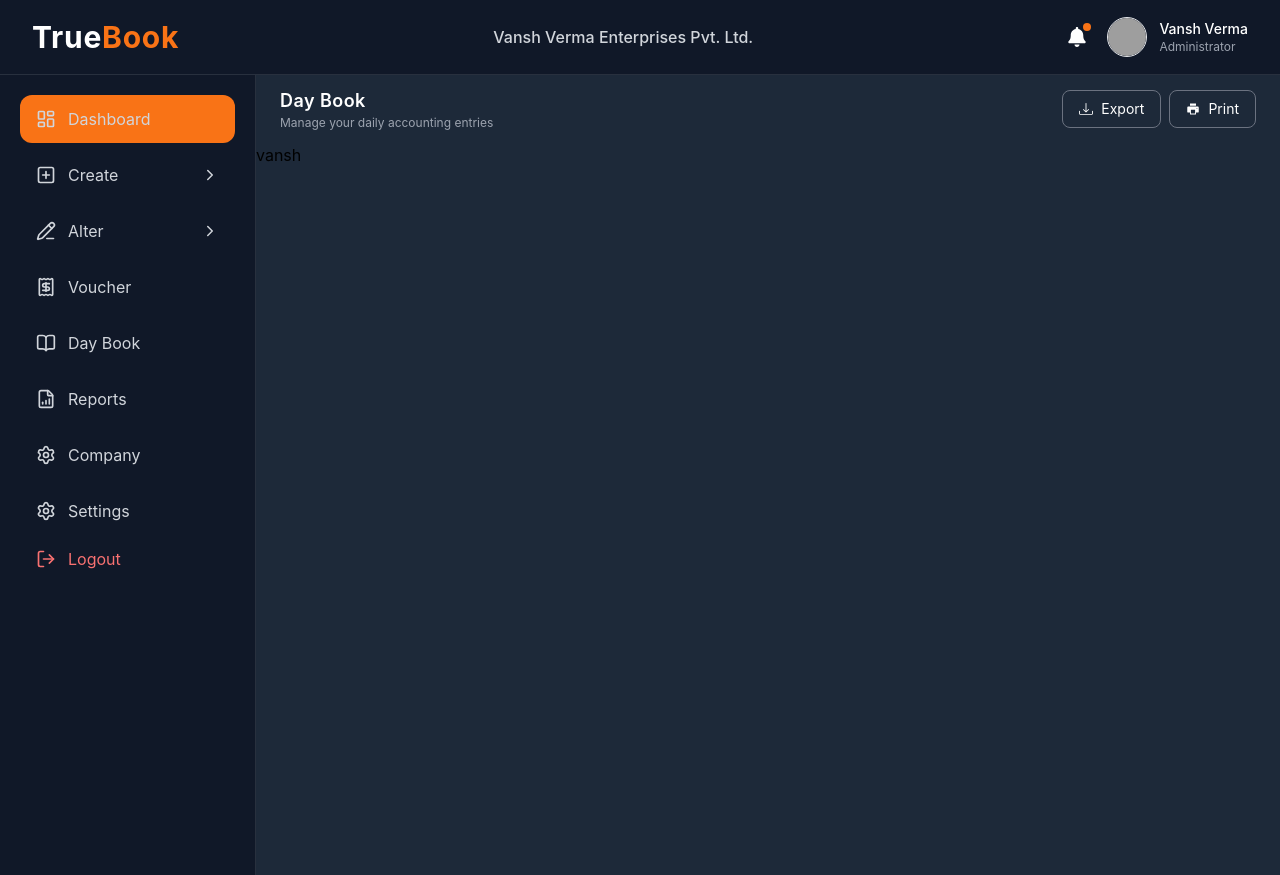
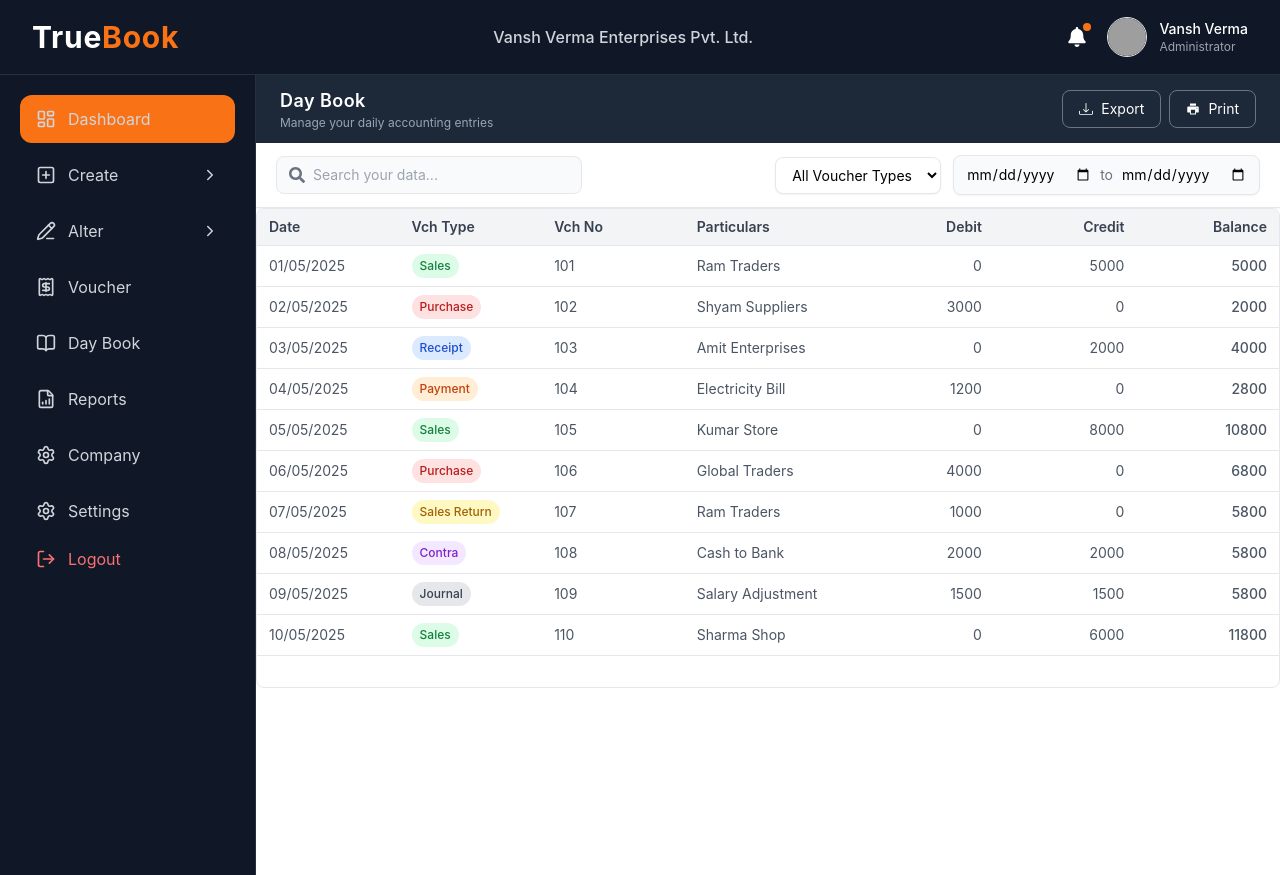
Before and after one commit to vansh-verma-dev/Truebook, a React (Vite) app: page / in a window 1280 px wide. Both pictures are taken after a click on the button "Day Book". Built offline with nearby package versions, Linux system fonts and the light colour scheme; grey boxes are pictures that could not be loaded.

Commit message:
Create a Daybook Page

```diff
--- a/src/Data/Invoice.js
+++ b/src/Data/Invoice.js
@@ -1,9 +1,144 @@
-const Invoice = [
-    {
-        id: 1,
-        Date: "01/05/2025",
-        vchType: "Sales",
-        vchNo: 101,
+const invoices = [
+  {
+    id: 1,
+    date: "01/05/2025",
+    vchType: "Sales",
+    vchNo: 101,
+    particulars: "Ram Traders",
+    debit: 0,
+    credit: 5000,
+    balance: 5000,
+    paymentMode: "Cash",
+    status: "Paid",
+    gst: 18,
+    narration: "Sale of goods",
+  },
+  {
+    id: 2,
+    date: "02/05/2025",
+    vchType: "Purchase",
+    vchNo: 102,
+    particulars: "Shyam Suppliers",
+    debit: 3000,
+    credit: 0,
+    balance: 2000,
+    paymentMode: "Bank",
+    status: "Unpaid",
+    gst: 12,
+    narration: "Purchase raw materials",
+  },
+  {
+    id: 3,
+    date: "03/05/2025",
+    vchType: "Receipt",
+    vchNo: 103,
+    particulars: "Amit Enterprises",
+    debit: 0,
+    credit: 2000,
+    balance: 4000,
+    paymentMode: "UPI",
+    status: "Paid",
+    gst: 0,
+    narration: "Payment received",
+  },
+  {
+    id: 4,
+    date: "04/05/2025",
+    vchType: "Payment",
+    vchNo: 104,
+    particulars: "Electricity Bill",
+    debit: 1200,
+    credit: 0,
+    balance: 2800,
+    paymentMode: "Bank",
+    status: "Paid",
+    gst: 0,
+    narration: "Utility bill payment",
+  },
+  {
+    id: 5,
+    date: "05/05/2025",
+    vchType: "Sales",
+    vchNo: 105,
+    particulars: "Kumar Store",
+    debit: 0,
+    credit: 8000,
+    balance: 10800,
+    paymentMode: "Cash",
+    status: "Paid",
+    gst: 18,
+    narration: "Wholesale sales",
+  },
+  {
+    id: 6,
+    date: "06/05/2025",
+    vchType: "Purchase",
+    vchNo: 106,
+    particulars: "Global Traders",
+    debit: 4000,
+    credit: 0,
+    balance: 6800,
+    paymentMode: "UPI",
+    status: "Unpaid",
+    gst: 5,
+    narration: "Office supplies purchase",
+  },
+  {
+    id: 7,
+    date: "07/05/2025",
+    vchType: "Sales Return",
+    vchNo: 107,
+    particulars: "Ram Traders",
+    debit: 1000,
+    credit: 0,
+    balance: 5800,
+    paymentMode: "Cash",
+    status: "Returned",
+    gst: 18,
+    narration: "Returned damaged goods",
+  },
+  {
+    id: 8,
+    date: "08/05/2025",
+    vchType: "Contra",
+    vchNo: 108,
+    particulars: "Cash to Bank",
+    debit: 2000,
+    credit: 2000,
+    balance: 5800,
+    paymentMode: "Transfer",
+    status: "Completed",
+    gst: 0,
+    narration: "Cash deposited in bank",
+  },
+  {
+    id: 9,
+    date: "09/05/2025",
+    vchType: "Journal",
+    vchNo: 109,
+    particulars: "Salary Adjustment",
+    debit: 1500,
+    credit: 1500,
+    balance: 5800,
+    paymentMode: "Internal",
+    status: "Adjusted",
+    gst: 0,
+    narration: "Monthly salary entry",
+  },
+  {
+    id: 10,
+    date: "10/05/2025",
+    vchType: "Sales",
+    vchNo: 110,
+    particulars: "Sharma Shop",
+    debit: 0,
+    credit: 6000,
+    balance: 11800,
+    paymentMode: "UPI",
+    status: "Paid",
+    gst: 18,
+    narration: "Retail sales",
+  },
+];
 
-    }
-]
+export default invoices;
--- a/src/Pages/DayBook.jsx
+++ b/src/Pages/DayBook.jsx
@@ -1,11 +1,124 @@
+import { FaPlus, FaSearch } from "react-icons/fa";
+import DaybookNavbar from "../components/DaybookNavbar";
+import invoices from "../Data/Invoice"
+import { div } from "framer-motion/m";
+// bg-[#1d2939]
+function Daybook() {
+    const getVchTypeStyle = (type) => {
+        switch (type) {
+            case "Sales":
+                return "bg-green-100 text-green-700";
 
-import DaybookNavbar from "../components/DaybookNavbar";
+            case "Purchase":
+                return "bg-red-100 text-red-700";
 
-function Daybook() {
+            case "Payment":
+                return "bg-orange-100 text-orange-700";
+
+            case "Receipt":
+                return "bg-blue-100 text-blue-700";
+
+            case "Contra":
+                return "bg-purple-100 text-purple-700";
+
+            case "Sales Return":
+                return "bg-yellow-100 text-yellow-700";
+
+            case "Purchase Return":
+                return "bg-pink-100 text-pink-700";
+
+            case "Journal":
+                return "bg-gray-200 text-gray-700";
+
+            default:
+                return "bg-gray-100 text-gray-600";
+        }
+    };
     return (
         <>
             <DaybookNavbar />
-            <main className=" bg-[#1d2939]  w-full h-[95vh]">vansh</main>
+            <main className=" bg-white  w-full h-[95vh]">
+
+                <div className="flex items-center justify-between px-5 py-3 bg-white border-b shadow-sm">
+
+                    {/* Search Box */}
+                    <div className="flex items-center gap-2 border rounded-lg px-3 py-2 bg-gray-50 focus-within:ring-2 focus-within:ring-blue-400">
+                        <FaSearch className="text-gray-500" />
+                        <input
+                            type="text"
+                            placeholder="Search your data..."
+                            className="outline-none bg-transparent text-sm w-64"
+                        />
+                    </div>
+
+                    {/* Right Controls */}
+                    <div className="flex items-center gap-3">
+
+                        {/* Voucher Filter */}
+                        <select className="border rounded-lg px-3 py-2 text-sm bg-white shadow-sm focus:outline-none focus:ring-2 focus:ring-blue-400">
+                            <option>All Voucher Types</option>
+                            <option>Sales</option>
+                            <option>Payment</option>
+                            <option>Receipt</option>
+                            <option>Purchase</option>
+                            <option>Contra</option>
+                            <option>Sales Return</option>
+                            <option>Purchase Return</option>
+                            <option>Journal</option>
+                            <option>Other</option>
+                        </select>
+
+                        {/* Date Range */}
+                        <div className="flex items-center gap-2 border rounded-lg px-3 py-2 bg-gray-50 shadow-sm date_input">
+                            <input type="date" className="text-sm outline-none bg-transparent"
+
+                            />
+                            <span className="text-gray-500 text-sm">to</span>
+                            <input type="date" className="text-sm outline-none bg-transparent" />
+                        </div>
+
+                    </div>
+                </div>
+
+
+                <div className="h-[60vh] overflow-y-auto border rounded-lg bg-white">
+
+                    {/* Header */}
+                    <div className="grid grid-cols-7 bg-gray-100 text-gray-700 font-semibold text-sm px-3 py-2 sticky top-0 border-b">
+                        <p>Date</p>
+                        <p>Vch Type</p>
+                        <p>Vch No</p>
+                        <p>Particulars</p>
+                        <p className="text-right">Debit</p>
+                        <p className="text-right">Credit</p>
+                        <p className="text-right">Balance</p>
+                    </div>
+
+                    {/* Rows */}
+                    {invoices.map((invoice, index) => {
+                        return (
+                            <div
+                                key={index}
+                                className="grid grid-cols-7 items-center px-3 py-2 text-sm text-gray-600 border-b hover:bg-gray-50 transition"
+                            >
+                                <p>{invoice.date}</p>
+                                <p
+                                    className={`px-2 py-1 rounded-full text-xs font-medium w-fit ${getVchTypeStyle(invoice.vchType)}`}
+                                >
+                                    {invoice.vchType}
+                                </p>
+                                <p>{invoice.vchNo}</p>
+                                <p className="truncate">{invoice.particulars}</p>
+
+                                <p className="text-right">{invoice.debit}</p>
+                                <p className="text-right">{invoice.credit}</p>
+                                <p className="text-right font-medium">{invoice.balance}</p>
+                            </div>
+                        );
+                    })}
+
+                </div>
+            </main>
         </>
     )
 }
--- a/src/index.css
+++ b/src/index.css
@@ -59,3 +59,11 @@
 .companyForm::-webkit-scrollbar{
   display: none;
 }
+input[type="date"] {
+  border: none;
+  background: transparent;
+  outline: none;
+}
+.vuch-box::-webkit-scrollbar{
+  display: none;
+}
```
